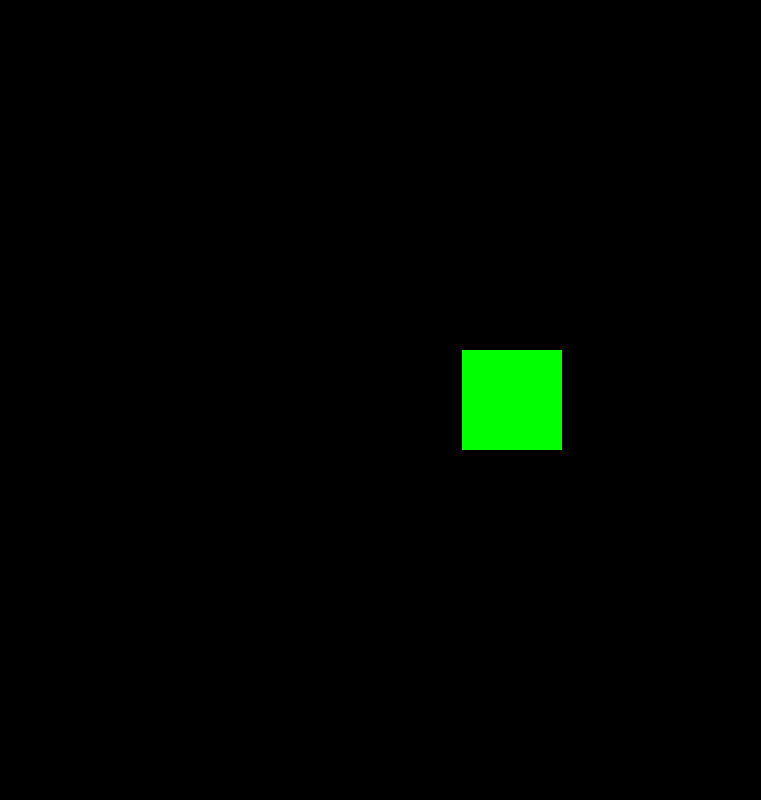
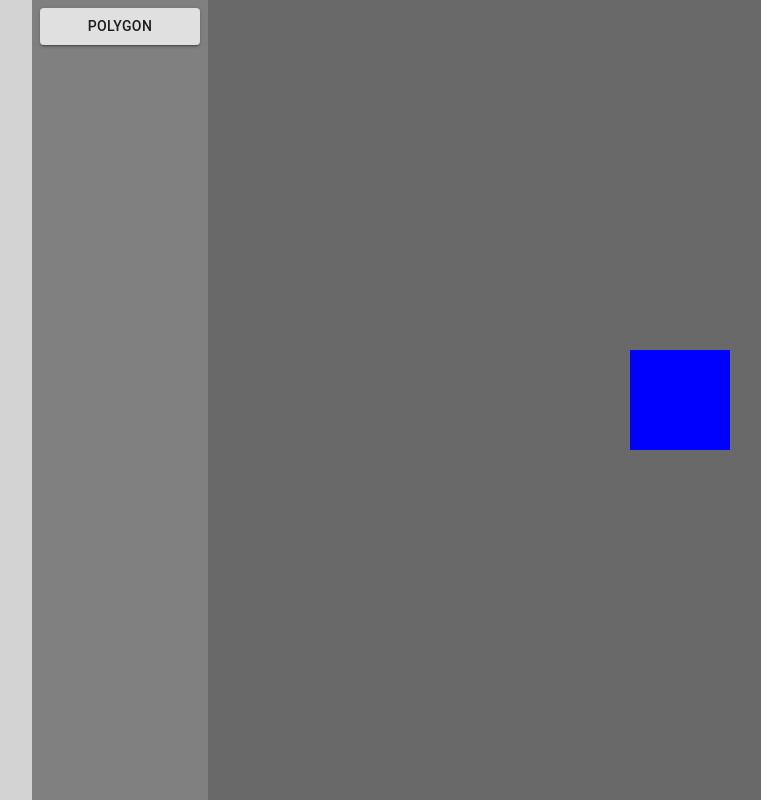
Before and after one commit to KevinBrendel/react-three-map-editor-test, a React (Create React App) app: page / in a window 1280 px wide. Shown: the whole page, without its empty margins (128-889 px from the left). Built offline with nearby package versions, Linux system fonts and the light colour scheme.

Commit message:
Experiments

```diff
--- a/package.json
+++ b/package.json
@@ -3,16 +3,19 @@
   "version": "0.1.0",
   "private": true,
   "dependencies": {
+    "@material-ui/core": "^4.8.0",
     "@testing-library/jest-dom": "^4.2.4",
     "@testing-library/react": "^9.3.2",
     "@testing-library/user-event": "^7.1.2",
     "@types/jest": "^24.0.0",
+    "@types/material-ui": "^0.21.7",
     "@types/node": "^12.0.0",
     "@types/react": "^16.9.0",
     "@types/react-dom": "^16.9.0",
     "react": "^16.12.0",
     "react-dom": "^16.12.0",
     "react-scripts": "3.3.0",
+    "react-three-fiber": "^3.0.17",
     "three": "^0.111.0",
     "typescript": "~3.7.2"
   },
--- a/src/App.tsx
+++ b/src/App.tsx
@@ -1,11 +1,32 @@
-import React from 'react';
+import React, { useState } from 'react';
 import Editor from './components/Editor';
+import { Grid, Button } from '@material-ui/core';
 
 const App: React.FC = () => {
+
+	let [draw, setDraw] = useState(false);
+
 	return (
 		<div style={{ height: "100vh" }}>
-			<Editor />
-		</div>
+			<Grid container direction="row" alignItems="stretch" style={{ width: "100%", height: "100%" }}>
+				<Grid item style={{ width: "160px", padding: "8px", backgroundColor: "lightgrey" }}>
+
+				</Grid>
+				<div style={{ width: "160px", padding: "8px", backgroundColor: "grey" }}>
+					<Grid item container direction="column" alignItems="stretch">
+						<Button variant="contained" onClick={() => {
+							setDraw(!draw);
+						}}>
+							Polygon
+						</Button>
+					</Grid>
+				</div>
+				<Grid item style={{ flexGrow: 1 }}>
+					<Editor draw={draw} />
+				</Grid>
+			</Grid >
+		</div >
+
 	);
 }
 
--- a/src/components/Editor.tsx
+++ b/src/components/Editor.tsx
@@ -1,9 +1,15 @@
-import React, { useEffect } from 'react';
+import React, { useEffect, useLayoutEffect } from 'react';
 import * as Three from 'three';
-import { OrthographicCamera, WebGLRenderer } from 'three';
+import { OrthographicCamera, WebGLRenderer, BoxGeometry } from 'three';
 import { OrbitControls } from 'three/examples/jsm/controls/OrbitControls';
+import { Canvas, Renderer, useThree, extend, useFrame } from 'react-three-fiber';
+//extend({ OrbitControls });
 
-const Editor: React.FC = () => {
+interface EditorProps {
+	draw: boolean;
+}
+
+const Editor: React.FC<EditorProps> = (props) => {
 	let canvasElement = {} as HTMLCanvasElement;
 
 	useEffect(() => {
@@ -13,13 +19,14 @@ const Editor: React.FC = () => {
 		camera.rotation.set(90, 0, 0);
 		camera.zoom = 20;
 		var renderer = new Three.WebGLRenderer({ canvas: canvasElement });
+		renderer.setClearColor("dimgrey");
 		var controls = new OrbitControls(camera, renderer.domElement);
 		controls.mouseButtons = { LEFT: Three.MOUSE.PAN, MIDDLE: Three.MOUSE.DOLLY, RIGHT: Three.MOUSE.PAN };
 		controls.touches = { ONE: Three.TOUCH.PAN, TWO: Three.TOUCH.DOLLY_PAN };
 		controls.enableRotate = false;
 
 		var geometry = new Three.BoxGeometry(10, 10, 10);
-		var material = new Three.MeshBasicMaterial({ color: 0x00ff00 });
+		var material = new Three.MeshBasicMaterial({ color: props.draw ? "red" : "blue" });
 		var cube = new Three.Mesh(geometry, material);
 		scene.add(cube);
 
@@ -40,6 +47,10 @@ const Editor: React.FC = () => {
 		};
 
 		render();
+
+		return (() => {
+			controls.dispose();
+		});
 	});
 
 	const resizeRendererToDisplaySize = (renderer: WebGLRenderer) => {
@@ -57,5 +68,44 @@ const Editor: React.FC = () => {
 	return (
 		<canvas ref={ref => (canvasElement = ref!)} style={{ width: "100%", height: "100%", display: "block" }} />
 	);
+
+
+	// function Stuff() {
+	// 	const { gl, size } = useThree();
+
+	// 	gl.setClearColor("dimgrey");
+	// 	gl.setSize(size.width, size.height);
+	// 	// var controls = new OrbitControls(camera, gl.domElement);
+	// 	// controls.mouseButtons = { LEFT: Three.MOUSE.PAN, MIDDLE: Three.MOUSE.DOLLY, RIGHT: Three.MOUSE.PAN };
+	// 	// controls.touches = { ONE: Three.TOUCH.PAN, TWO: Three.TOUCH.DOLLY_PAN };
+	// 	// controls.enableRotate = false;
+
+	// 	// controls.update();
+
+	// 	return (
+	// 		<mesh>
+	// 			<boxBufferGeometry attach="geometry" args={[10, 10, 10]} />
+	// 			<meshBasicMaterial attach="material" color={props.draw ? "red" : "blue"} />
+	// 		</mesh>
+	// 	);
+	// }
+
+	// const Controls = () => {
+	// 	const { camera, gl } = useThree();
+	// 	var controls = new OrbitControls(camera, gl.domElement);
+	// 	controls.mouseButtons = { LEFT: Three.MOUSE.PAN, MIDDLE: Three.MOUSE.DOLLY, RIGHT: Three.MOUSE.PAN };
+	// 	controls.touches = { ONE: Three.TOUCH.PAN, TWO: Three.TOUCH.DOLLY_PAN };
+	// 	controls.enableRotate = false;
+
+	// 	useFrame(_ => controls.update());
+	// 	return <mesh></mesh>;
+	// }
+
+	// return (
+	// 	<Canvas orthographic={true} camera={{ position: new Three.Vector3(0, 100, 0), rotation: new Three.Euler(90, 0, 0), zoom: 20 }} style={{ width: "100%", height: "100%", display: "block" }}>
+	// 		<Controls />
+	// 		<Stuff />
+	// 	</Canvas>
+	// );
 };
 export default Editor;
```
Also changed, not shown: 1 other file (tests, documents, lock files or other folders).
